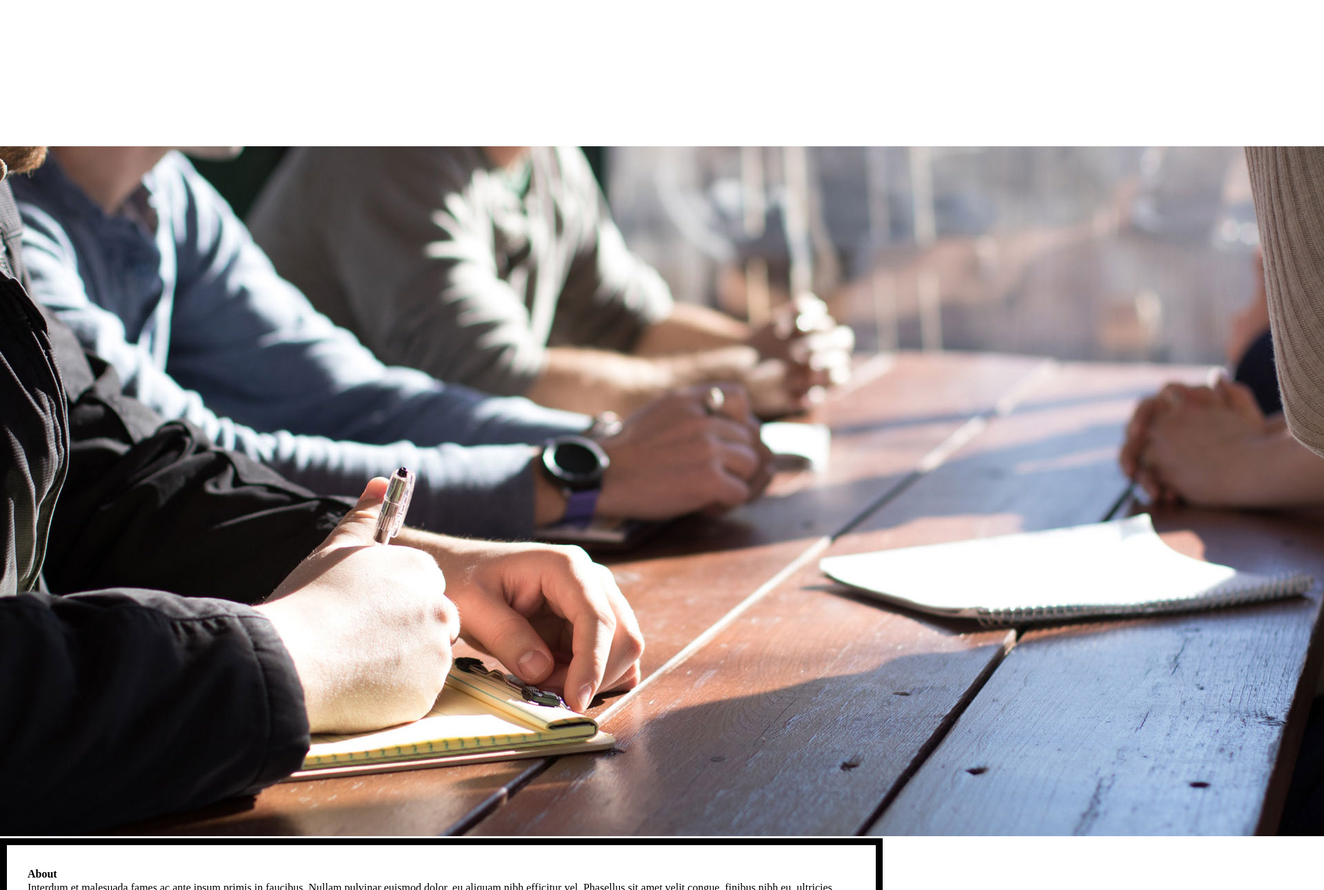
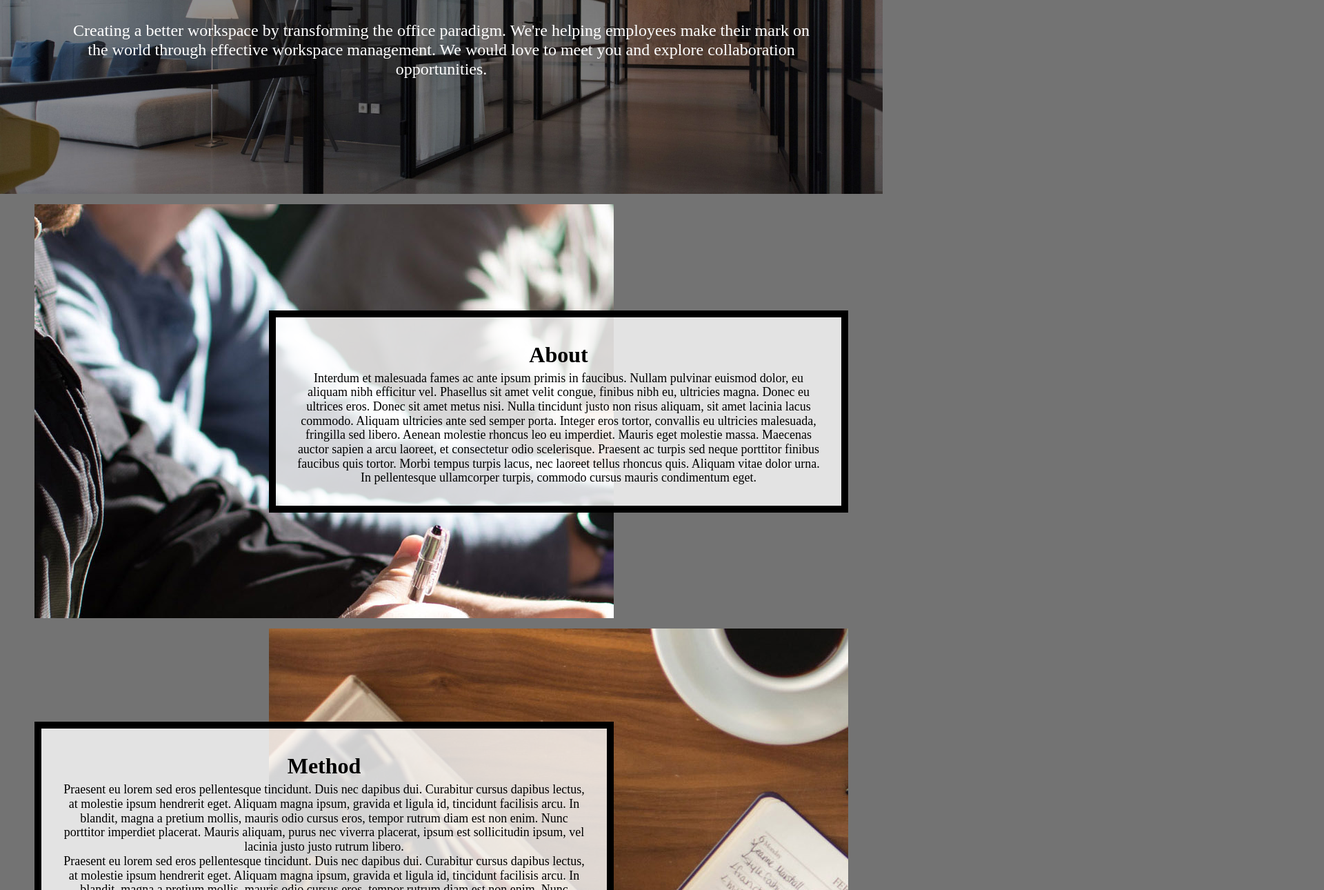
Before and after one commit to brann25/hw3_grid_23, a plain HTML site: page index.html in a window 1280 px wide. Shown: the part 220-1510 px from the top of the page at 69% size, 1920 px wide, since content can reach past the window. Drawn offline with Linux system fonts and the light colour scheme.

Commit message:
Update 3

```diff
--- a/css/style.css
+++ b/css/style.css
@@ -108,46 +108,127 @@ footer{
 /* Step 1: Write selector/rule property to add an underline when
 links in the navigation are in the hover or focus state.*/
 
-
+ul li:hover {
+  text-decoration: underline;
+}
 
 /* Step 2a: Write selector/rule property to position the default position for the skip class element*/
 
+.skip a {
+  position: relative;
+  top: -40px;
+  margin-bottom: -40px;
+}
 
 /* Step 2b: Write selector/rule property to position the skip class element when it is in focus*/
 
+.skip a:focus{
+  top: 20px;
+}
 
 /* Step 3: Write selector/rule property to style all elements when in focus*/
 
-
+* :focus{
+  border: solid 2px rgb(32, 32, 32);
+}
 
 /* Step 4: Write selector/rule property to style the container */
-
+/* as of the brief: now will be for mobile version! */
+.container {
+  overflow: hidden;
+  width: 100%;
+  display: grid;
+  /* grid-template-columns: 33.33% 33.33% 33.33%;
+  grid-template-rows: 25% 25% 25%; */
+  grid-template-columns: 1fr 5fr 1fr;
+  row-gap: 15px;
+  justify-content: center;
+  align-items: center;
+  text-align: center;
+  align-content: center;
+}
 
 /* Step 5: Write selector/rule property to add the background image to the
 first div in the grid  and place it in the grid. */
 
+.container > :first-child{
+  grid-column: span 3;
+  background-image: url("../images/header.jpg");
 
+  /* Parallax effect: Part of SI 539 courseworks, Created by ColleenVanLent, Ⓒ School of Information, University of Michigan 2023*/
+  background-repeat: no-repeat;
+  background-attachment: fixed;
+  background-position: center;
+  background-size: cover;
+  min-height: 400px;
+}
 
 /* Steps 6 and 7: Write the selector/rule properties to add place the next elements in the next
  four rows in the grid. */
 
       /*This will be a lot of rules.... but be strategic and combine seletors*/
-
+.about, .method, .clients, .contact {
+  grid-column: 2;
+  z-index: 2;
+}
+.about-image, .method-image, .clients-image, .contact-image{
+  overflow: hidden;
+  grid-column: 1/span 3;
+  max-height: 600px;
+  z-index: 1;
+}
+.about, .about-image{
+  grid-row: 2;
+}
+.method, .method-image{
+  grid-row: 3;
+}
+.clients, .clients-image{
+  grid-row: 4;
+}
+.contact, .contact-image{
+  grid-row: 5;
+}
 
  /* Step 8: Write the selector/rule property to style the .text-block class. */
-
+ .text-block {
+  text-align: center;
+  justify-content: center;
+  align-items: center;
+}
 
 /* Add your media query here */
-
+@media screen and (min-width: 900px){
 
   /* Step 9: Write the selector/rule property to style the nav element */
-
+  nav {
+    text-align: right;
+    padding: 30px 0 30px 0;
+  }
 
   /* Step 10: Write the selector/rule property to update the .container class */
+  .container {
+    overflow: hidden;
+    width: 100%;
+    display: grid;
+    grid-template-columns: 50px auto 500px auto 50px;
+    row-gap: 15px;
+  }
+  /* Steps 11 and 12: Update the grid-column property of the grid's children (where-needed)*/
+  .container > :first-child{
+    grid-column: span 5;
+  }
 
-
-  /* Steps 11 and 12: Update the grid-column property of the grid's children (where-needed)*/
-
-
+  .about, .clients, .method-image, .contact-image{
+    grid-column: 3/span 2;
+    max-width: 100%;
+  }
+  .about-image, .clients-image, .method, .contact{
+    grid-column: 2/span 2;
+  }
 
  /* Step 13:Write the selector/rule property to update the .text-block class */
+  .text-block{
+    max-height: 250px;
+  }
+}
--- a/index.html
+++ b/index.html
@@ -4,8 +4,8 @@
     <meta charset="utf-8">
     <meta name="viewport" content="width=device-width, initial-scale=1.0">
     <link rel="icon" type="image/png" href="images/logo-drk.png" />
-    <link rel="stylesheet" type="text/css" href="css/style.css">
-    <link rel="stylesheet" type="text/css" href="css/html5reset.css">
+    <link rel="stylesheet" type="text/css" href="./css/html5reset.css">
+    <link rel="stylesheet" type="text/css" href="./css/style.css">
     <title>Newer Company Inc.</title>
   </head>
   <body>
@@ -21,7 +21,7 @@
         </nav>
     </header>
     <main class="container" id = "main">
-      <div class = overview>
+      <div class = "overview">
         <h1>New Company Inc.</h1>
         <p>Creating a better workspace by transforming the office paradigm. We're helping employees make their mark on the world through effective workspace management.  We would love to meet you and explore collaboration opportunities.</p>
       </div>
```
